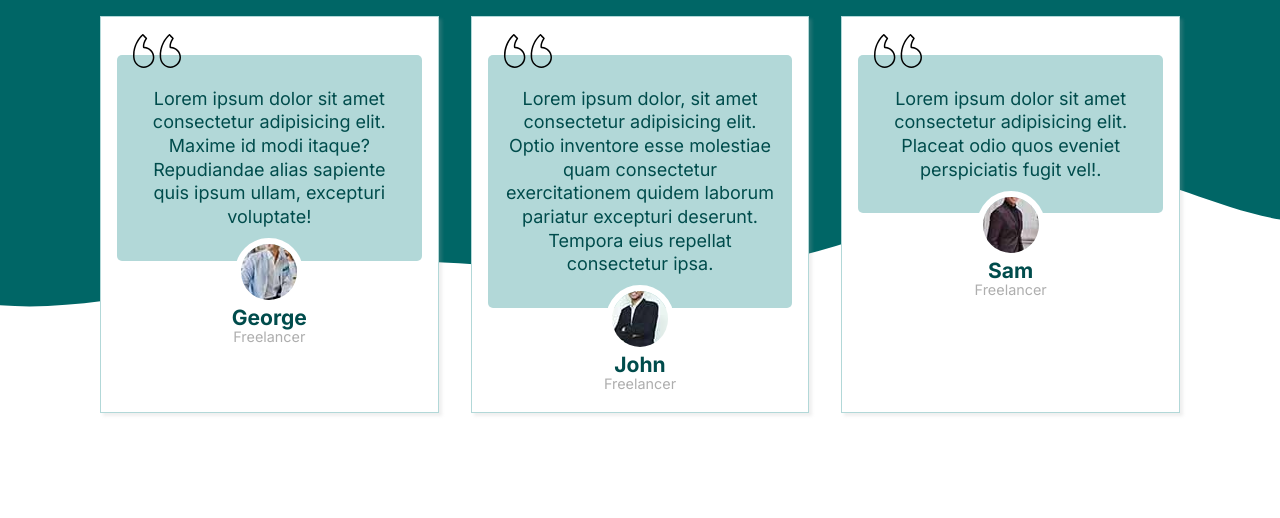
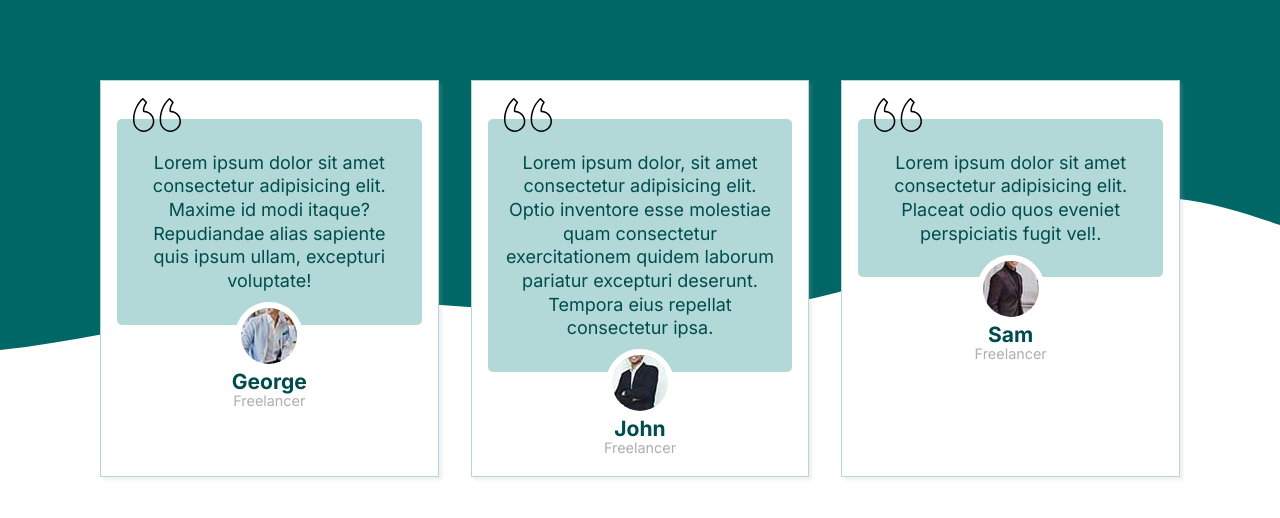
Before and after one commit to fitrifityanto/practice-CSS-flex, a plain HTML site: page cards-flex/index.html in a window 1280 px wide. Drawn offline with Linux system fonts and the light colour scheme.

Commit message:
menambahkan file README, dan melakukan sedikit perubahan pada css

```diff
--- a/cards-flex/index.html
+++ b/cards-flex/index.html
@@ -18,7 +18,7 @@
 <body>
   <div class="container">
 
-    <div class="container-card">
+    <div class="container-card top-limit">
 
       <div class="cards">
         <div class="blockquote">
--- a/cards-flex/style.css
+++ b/cards-flex/style.css
@@ -22,7 +22,6 @@ body {
     font-weight: 500;
     font-size: 1.125rem;
     line-height: calc(2px + 2ex + 2px);
-    height: 1000px;
 }
 
 img,
@@ -41,6 +40,9 @@ svg {
     background-size: cover;
     background-position: center;
 }
+.top-limit {
+    padding-top: 4rem;
+}
 
 .container-card {
     width: min(95%,60em);
@@ -48,11 +50,13 @@ svg {
     display: flex;
     gap: 2rem;
     flex-wrap: wrap;
+    justify-content: center;
 }
 
 .cards {
-    min-width: 15em;
-    flex: 1 0 0%;
+    /* width:15em; */
+    flex: 1 1 15em;
+    /* min-width: 15em; */
     margin-top: 1rem;
     background-color: white;
     border: 1px solid var(--color-bgprimary);
```
Also changed, not shown: cards-flex/asset/responsive-card-1.gif (added), cards-flex/asset/tampilan-card-desktop.jpg (added), 3 other files.
